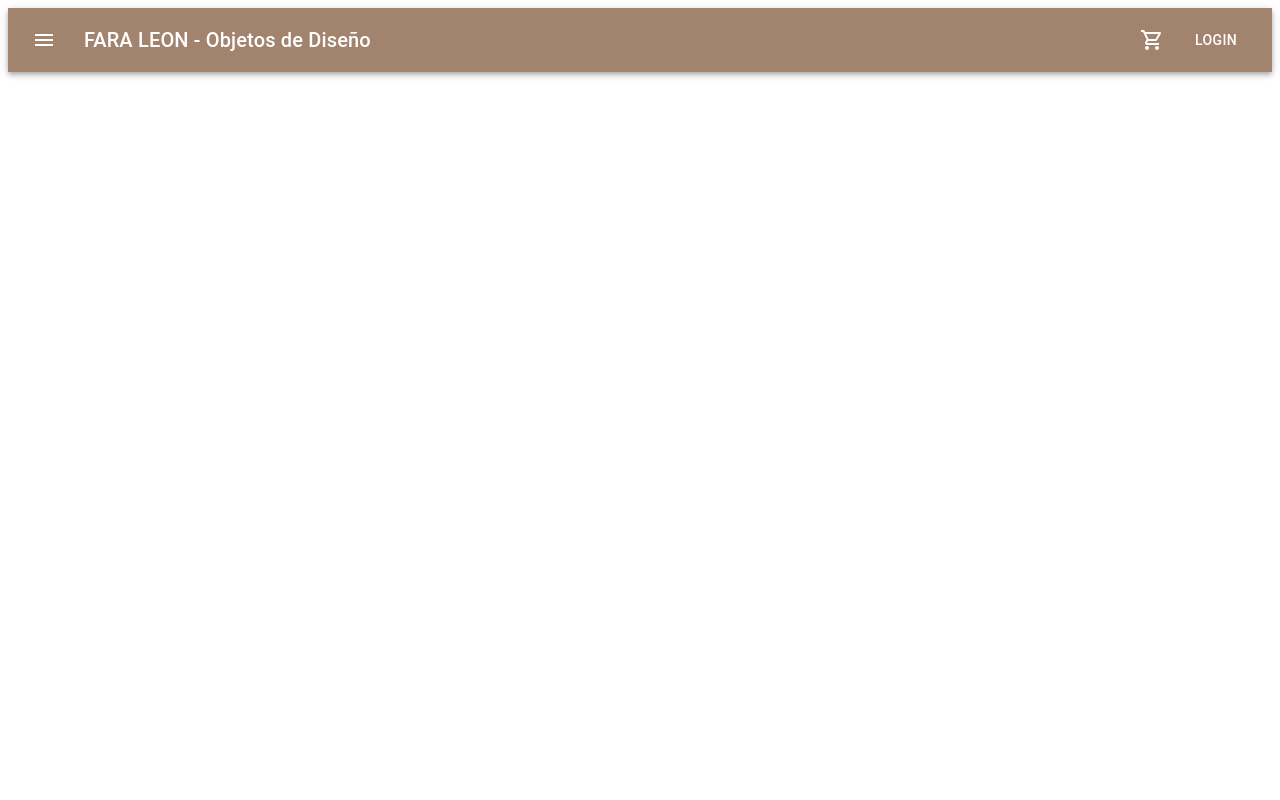
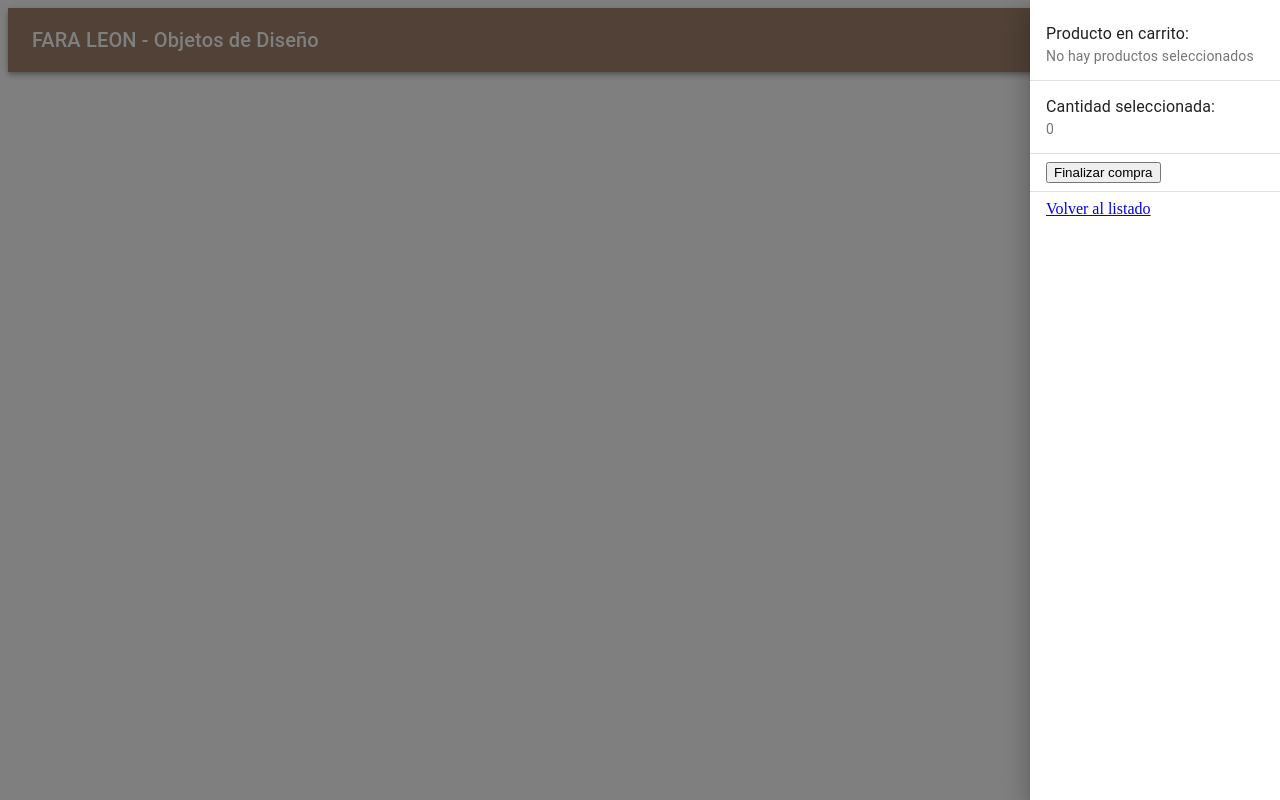
Before and after one commit to leo8190/e-commerce-fara-leon, a React (Create React App) app: page /Cart in a window 1280 px wide. Built offline with nearby package versions, Linux system fonts and the light colour scheme.

Commit message:
Desafio "CartContext"

```diff
--- a/src/App.js
+++ b/src/App.js
@@ -1,14 +1,18 @@
-import React from 'react';
+import React, { useState }  from "react";
 import NavBar from "./components/NavBar/NavBar"
 import Home from "./containers/Home/Home";
 import { BrowserRouter, Switch, Route } from 'react-router-dom';
 import { ItemDetailContainer } from "./containers/ItemDetailContainer/ItemDetailContainer";
+import { AppProvider } from "./context/CartContext";
+import TemporaryDrawer from "./components/Cart/Cart";
 
 export default function App() {
 
   return (
     <div>
-      {<BrowserRouter>
+      {
+        <AppProvider>
+          <BrowserRouter>
             <NavBar></NavBar>
             <Switch>
             <Route exact path="/">
@@ -17,8 +21,14 @@ export default function App() {
             <Route exact path="/ItemDetailContainer/:idSelected">
               <ItemDetailContainer></ItemDetailContainer>
             </Route>
+            <Route exact path="/Cart">
+              {/* <Cart></Cart> */}
+              <TemporaryDrawer></TemporaryDrawer>
+            </Route>
             </Switch>
-      </BrowserRouter>}
+          </BrowserRouter>
+        </AppProvider>
+      }
     </div>
   );
 }
--- /dev/null
+++ b/src/components/Cart/Cart.js
@@ -0,0 +1,82 @@
+import clsx from 'clsx';
+import { makeStyles } from '@material-ui/core/styles';
+import Drawer from '@material-ui/core/Drawer';
+import Button from '@material-ui/core/Button';
+import List from '@material-ui/core/List';
+import Divider from '@material-ui/core/Divider';
+import ListItem from '@material-ui/core/ListItem';
+import ListItemText from '@material-ui/core/ListItemText';
+import React, { useContext } from "react";
+import { AppContext } from "../../context/CartContext";
+import { NavLink } from 'react-router-dom';
+
+const useStyles = makeStyles({
+  list: {
+    width: 250,
+  },
+  fullList: {
+    width: 'auto',
+  },
+});
+
+export default function TemporaryDrawer() {
+  const selectionToBuy = useContext(AppContext);
+
+  const classes = useStyles();
+  const [state, setState] = React.useState({
+    top: false,
+    left: false,
+    bottom: false,
+    right: true,
+  });
+
+  const toggleDrawer = (anchor, open) => (event) => {
+    if (event.type === 'keydown' && (event.key === 'Tab' || event.key === 'Shift')) {
+      return;
+    }
+
+    setState({ ...state, [anchor]: open });
+  };
+
+  const list = (anchor) => (
+    <div
+      className={clsx(classes.list, {
+        [classes.fullList]: anchor === 'top' || anchor === 'bottom',
+      })}
+      role="presentation"
+      onClick={toggleDrawer(anchor, true)}
+      onKeyDown={toggleDrawer(anchor, true)}
+    >
+      <List>
+          <ListItem button key={selectionToBuy.productName}>
+            <ListItemText primary="Producto en carrito: " secondary={selectionToBuy.productName}/>
+          </ListItem>
+          <Divider />
+          <ListItem button key={selectionToBuy.selectedQuantity}>
+            <ListItemText primary="Cantidad seleccionada: " secondary={selectionToBuy.selectedQuantity}/>
+          </ListItem>
+          <Divider />
+          <ListItem button key={selectionToBuy.selectedQuantity}>
+            <button>Finalizar compra</button>
+          </ListItem>
+          <Divider />
+          <ListItem button key={selectionToBuy.selectedQuantity}>
+            <NavLink style={{"text-decoration": "none !important"}} to={`/`}>Volver al listado</NavLink>
+          </ListItem>
+      </List>
+    </div>
+  );
+
+  return (
+    <div>
+      {['left', 'right', 'top', 'bottom'].map((anchor) => (
+        <React.Fragment key={anchor}>
+          <Button onClick={toggleDrawer(anchor, true)}>{anchor}</Button>
+          <Drawer anchor={anchor} open={state[anchor]} onClose={toggleDrawer(anchor, true)}>
+            {list(anchor)}
+          </Drawer>
+        </React.Fragment>
+      ))}
+    </div>
+  );
+}
--- a/src/components/ItemCounter/ItemCounter.js
+++ b/src/components/ItemCounter/ItemCounter.js
@@ -35,7 +35,7 @@ const ItemCounter = ({initialValue, maxValue, onAdd, onIncrementOrDecrement}) =>
       <Button class="buttons" onClick={increment}>+</Button>
       <br />
       <Button id="add-to-cart" class="buttons" onClick={onAddToCart}>
-        Agregar al carrito
+        Comprar {counter} unidades
       </Button>
       <hr />
     </div>
--- a/src/components/ItemDetail/ItemDetail.js
+++ b/src/components/ItemDetail/ItemDetail.js
@@ -1,14 +1,24 @@
-import React, { useState }  from "react";
+import React, { useState, useContext }  from "react";
 import ItemCounter from "../ItemCounter/ItemCounter";
 import { NavLink } from 'react-router-dom';
+import { AppContext } from "../../context/CartContext";
 
 //stateless function component (sfc)
 export const ItemDetail = ({itemDetail}) => {
 
+    const appContext = useContext(AppContext);
+
     const [counterForButton, setCounterForButton] = useState(0);
 
     const printQuantity = (counter) => {
-        alert("Se han agregado " + counter + " productos '" + itemDetail.name + "' al carrito.");
+        if(counter > 0){
+            appContext.changeProductName(itemDetail.name);
+            appContext.changeSelectedQuantity(counter);
+            alert("Se han agregado " + counter + " productos '" + itemDetail.name + "' al carrito.");
+        }
+        else{
+            alert("La cantidad debe ser al menos 1");
+        }
     }
 
     const onIncrementOrDecrement = (counter) => {
@@ -20,9 +30,8 @@ export const ItemDetail = ({itemDetail}) => {
             <p>{itemDetail.name}</p>
             <p>$ {itemDetail.price}</p>
             <p>Stock: {itemDetail.stock}</p>
-            <ItemCounter initialValue="0" maxValue="10" onAdd={printQuantity}
+            <ItemCounter initialValue="0" maxValue={itemDetail.stock} onAdd={printQuantity}
                 onIncrementOrDecrement={onIncrementOrDecrement}></ItemCounter>
-            <button>Comprar {counterForButton} unidades</button>
             <br />
             <button>
                 <NavLink style={{"text-decoration": "none !important"}} to={`/`}>Volver al listado</NavLink>
--- a/src/components/ItemList/ItemList.js
+++ b/src/components/ItemList/ItemList.js
@@ -1,7 +1,6 @@
 import React from "react";
 import { Item } from "../Item/Item.js";
 import "./ItemList.css";
-// import "./ItemList.css";
 
 //stateless function component (sfc)
 //le mando por ej un array de strings con los nombres de los productos
--- a/src/components/NavBar/NavBar.css
+++ b/src/components/NavBar/NavBar.css
@@ -1,3 +1,7 @@
 /* #nav-bar{
     background-color: #a2836e;
 } */
+
+.nav-links-nav-bar {
+    text-decoration: none;
+}
--- a/src/components/NavBar/NavBar.js
+++ b/src/components/NavBar/NavBar.js
@@ -1,13 +1,13 @@
-import React from 'react';
+import React, { useContext } from "react";
 import { makeStyles } from '@material-ui/core/styles';
 import AppBar from '@material-ui/core/AppBar';
 import Toolbar from '@material-ui/core/Toolbar';
 import Typography from '@material-ui/core/Typography';
-import Button from '@material-ui/core/Button';
-import IconButton from '@material-ui/core/IconButton';
-import MenuIcon from '@material-ui/icons/Menu';
 import CartIcon from "./CartIcon/CartIcon";
+import { NavLink } from 'react-router-dom';
 import "./NavBar.css";
+import Badge from '@material-ui/core/Badge';
+import { AppContext } from "../../context/CartContext";
 
 const useStyles = makeStyles((theme) => ({
   root: {
@@ -24,18 +24,27 @@ const useStyles = makeStyles((theme) => ({
 export default function NavBar() {
   const classes = useStyles();
 
+  const selectionToBuy = useContext(AppContext);
+
   return (
     <div id="nav-bar" className={classes.root}>
       <AppBar style={{ background: '#a2836e' }} position="static">
         <Toolbar>
-          <IconButton edge="start" className={classes.menuButton} color="inherit" aria-label="menu">
+          {/* <NavLink class="nav-links-nav-bar" to="/" >
+            <Button color="inherit">Home</Button>
+          </NavLink> */}
+          {/* <IconButton edge="start" className={classes.menuButton} color="inherit" aria-label="menu">
             <MenuIcon />
-          </IconButton>
+          </IconButton> */}
           <Typography variant="h6" className={classes.title}>
             FARA LEON - Objetos de Diseño
           </Typography>
-          <CartIcon />
-          <Button color="inherit">Login</Button>
+          <NavLink to="/Cart" >
+            <Badge badgeContent={selectionToBuy.selectedQuantity} color="primary">
+              <CartIcon />
+            </Badge>
+          </NavLink>
+          {/* <Button color="inherit">Login</Button> */}
         </Toolbar>
       </AppBar>
     </div>
--- /dev/null
+++ b/src/context/CartContext.js
@@ -0,0 +1,26 @@
+import React, { useContext, useState, useEffect } from 'react';
+
+export const AppContext = React.createContext();
+
+export const AppProvider = ({children}) => {
+
+    const [productName, setProductName] = useState("No hay productos seleccionados");
+    const [selectedQuantity, setSelectedQuantity] = useState(0);
+
+    useEffect(() => {
+        return () => {}
+    }, []);
+
+    const changeProductName = (newName) => {
+        setProductName(newName);
+        console.log('product name changed');
+    }
+
+    const changeSelectedQuantity = (newQuantity) => {
+        setSelectedQuantity(newQuantity);
+    }
+
+    return <AppContext.Provider value={{productName, selectedQuantity, changeProductName, changeSelectedQuantity}}>
+        {children}
+    </AppContext.Provider>
+}
```
Lines whose indentation alone changed are shown as unchanged.
